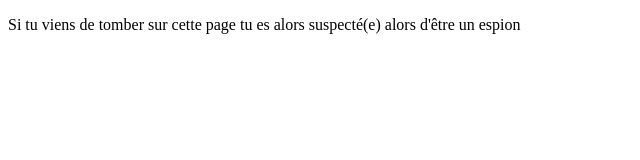
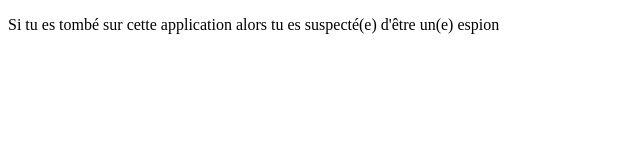
Before and after one commit to SecureEduMailProject/SecureEduMail, a React (Vite) app: page / in a window 1280 px wide. Shown: the top 160 px of the page, without its empty margins (0-640 px from the left). Built offline with nearby package versions, Linux system fonts and the light colour scheme.

Commit message:
Mettre à jour le message d'accueil dans App.tsx

```diff
--- a/src/App.tsx
+++ /dev/null
@@ -1,13 +0,0 @@
-import { useState } from "react";
-import { invoke } from "@tauri-apps/api/tauri";
-
-function App() {
-
-  return (
-    <div>
-      <p>Si tu viens de tomber sur cette page tu es alors suspecté(e) alors d'être un espion</p>
-    </div>
-  );
-}
-
-export default App;
--- a/src/main.tsx
+++ b/src/main.tsx
@@ -1,9 +1,8 @@
 import React from "react";
 import ReactDOM from "react-dom/client";
-import App from "./App";
 
 ReactDOM.createRoot(document.getElementById("root") as HTMLElement).render(
   <React.StrictMode>
-    <App />
+    <p>Si tu es tombé sur cette application alors tu es suspecté(e) d'être un(e) espion</p>
   </React.StrictMode>,
 );
```
